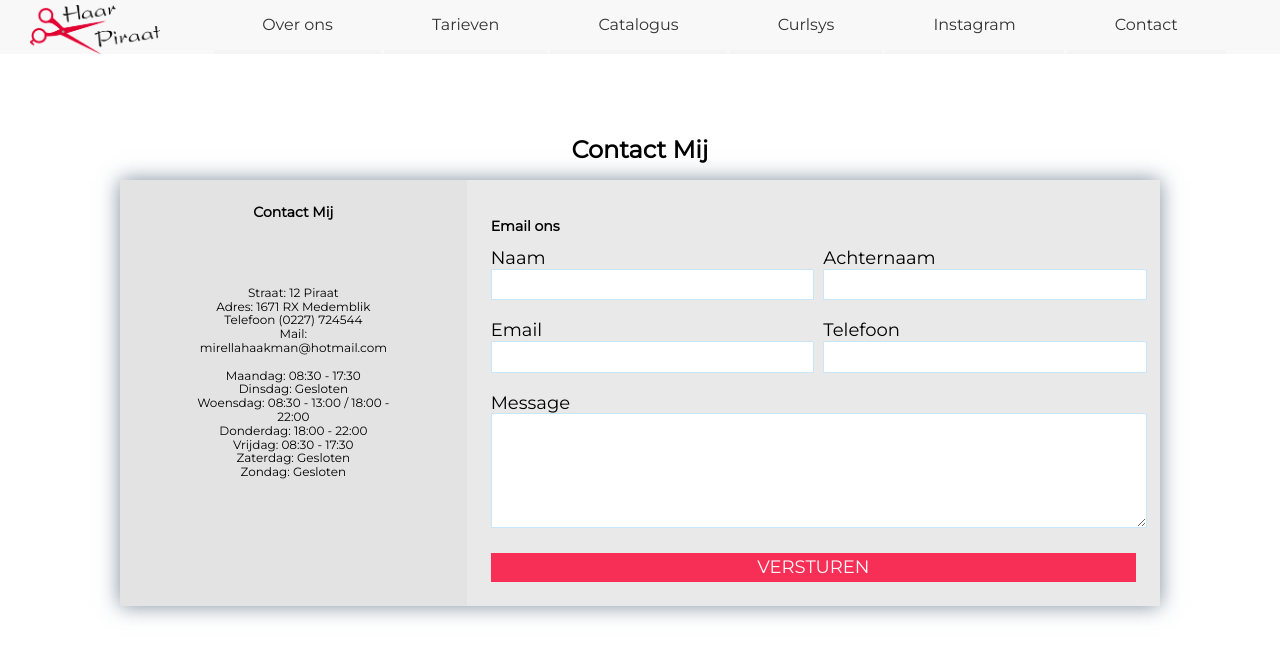
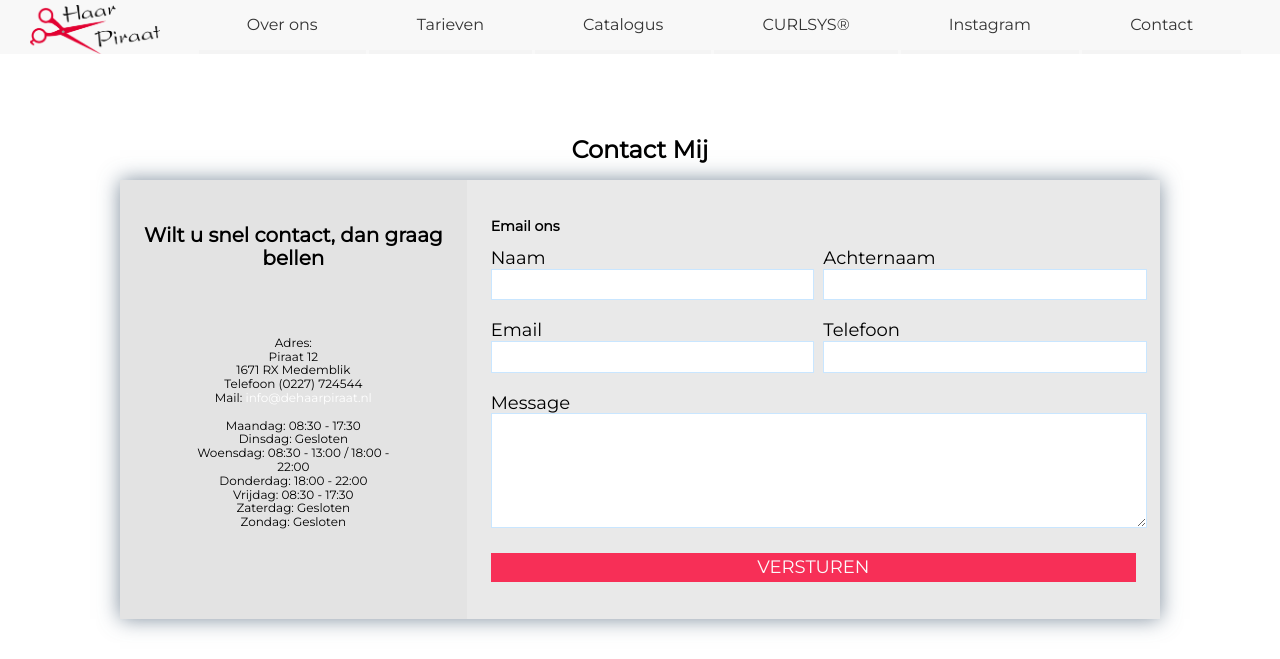
Before and after one commit to StanHaakman/DeHaarpiraat, a PHP site: page /contact.php in a window 1280 px wide. Shown: the top 659 px of the page. Run offline with PHP 8.4, Linux system fonts and the light colour scheme; some libraries are stand-ins or nearby versions.

Commit message:
update
Update na de wensen van de opdrachtgever

```diff
--- a/contact.php
+++ b/contact.php
@@ -5,12 +5,14 @@
         <h1 class="brand">Contact Mij</h1>
             <div class="wrapper">
                 <div class="company-info">
-                    <h3>Contact Mij</h3>
+                    <h3 id="groot-contact">Wilt u snel contact, dan graag bellen</h3>
                     <ul>
-                        <li>Straat: 12 Piraat</li>
-                        <li>Adres: 1671 RX   Medemblik </li>
+                        <!-- <li id="groot-contact">Wilt u snel contact, dan graag bellen</li> -->
+                        <li>Adres:</li>
+                        <li>Piraat 12</li>
+                        <li>1671 RX Medemblik </li>
                         <li>Telefoon (0227) 724544 </li>
-                        <li>Mail: mirellahaakman@hotmail.com</li>
+                        <li>Mail: <a href="mailto:info@dehaarpiraat.nl">info@dehaarpiraat.nl</a></li>
                         <br>
                         <li>Maandag:                    08:30 - 17:30</li>
                         <li>Dinsdag:                         Gesloten</li>
@@ -67,4 +69,6 @@
     </iframe>
 
 
-<?php include 'footer.php'?>
+<?php
+include 'footer.php'
+?>
--- a/navbar.php
+++ b/navbar.php
@@ -10,7 +10,7 @@
                     <li class="li-klein"><a class="a-klein" href="">Over ons</a></li>
                     <li class="li-klein"><a class="a-klein" href="tarieven.php">Tarieven</a></li>
                     <li class="li-klein"><a class="a-klein" href="">Catalogus</a></li>
-                    <li class="li-klein"><a class="a-klein" href="curlsys.php">Curlsys</a></li>
+                    <li class="li-klein"><a class="a-klein" href="curlsys.php">CURLSYS&reg</a></li>
                     <li class="li-klein"><a class="a-klein" href="">Instagram</a></li>
                     <li class="li-klein"><a class="a-klein" href="contact.php">Contact</a></li>
                 </ul>
@@ -24,7 +24,7 @@
         <li class="li-groot"><a class="a-groot" href="">Over ons</a></li>
         <li class="li-groot"><a class="a-groot" href="tarieven.php">Tarieven</a></li>
         <li class="li-groot"><a class="a-groot" href="tarieven.php">Catalogus</a></li>
-        <li class="li-groot"><a class="a-groot" href="curlsys.php">Curlsys</a></li>
+        <li class="li-groot"><a class="a-groot" href="curlsys.php">CURLSYS&reg</a></li>
         <li class="li-groot"><a class="a-groot" href="">Instagram</a></li>
         <li class="li-groot"><a class="a-groot" href="contact.php">Contact</a></li>
     </ul>
--- a/styles/contact.css
+++ b/styles/contact.css
@@ -1,6 +1,12 @@
 /** {*/
     /*box-sizing: border-box;*/
 /*}*/
+
+#groot-contact{
+    font-size: 20px;
+    margin-top: 20px;
+}
+
 .contactform {
     max-width: 1170px;
     margin-left: auto;
```
